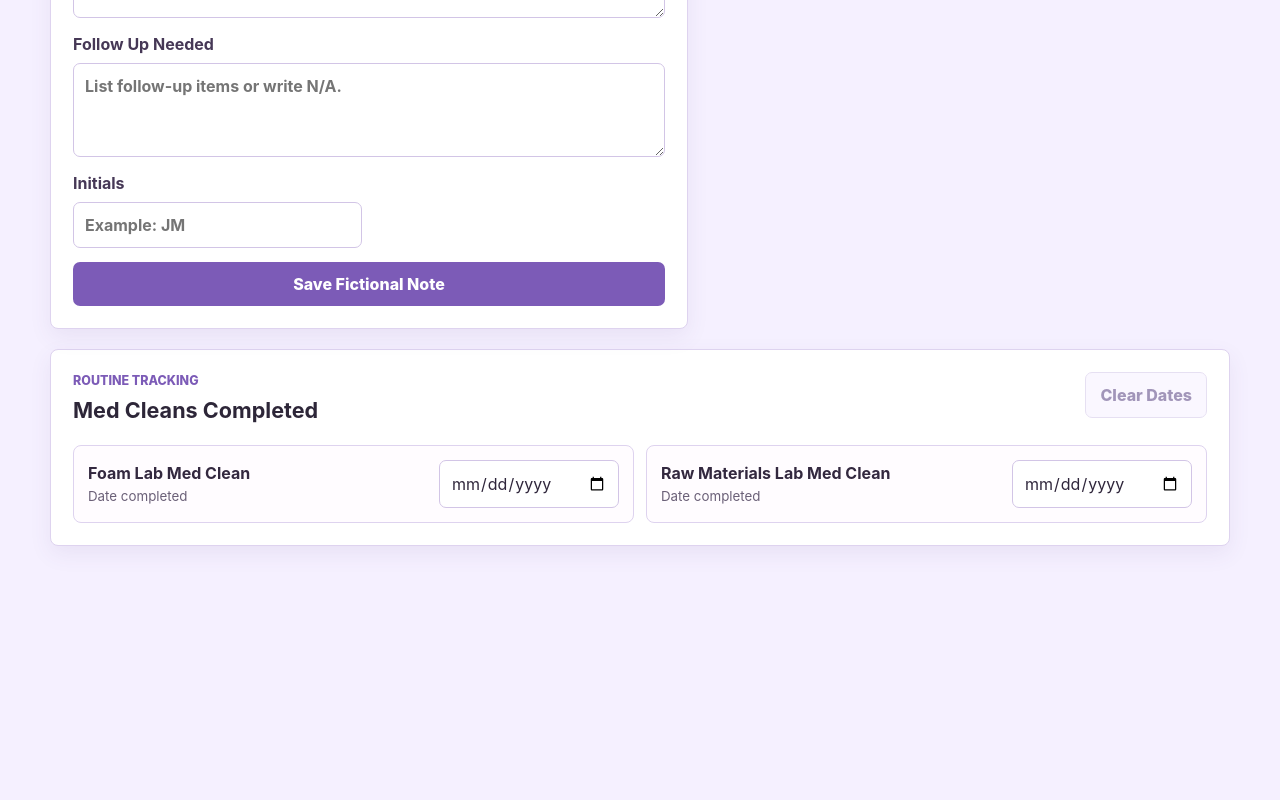
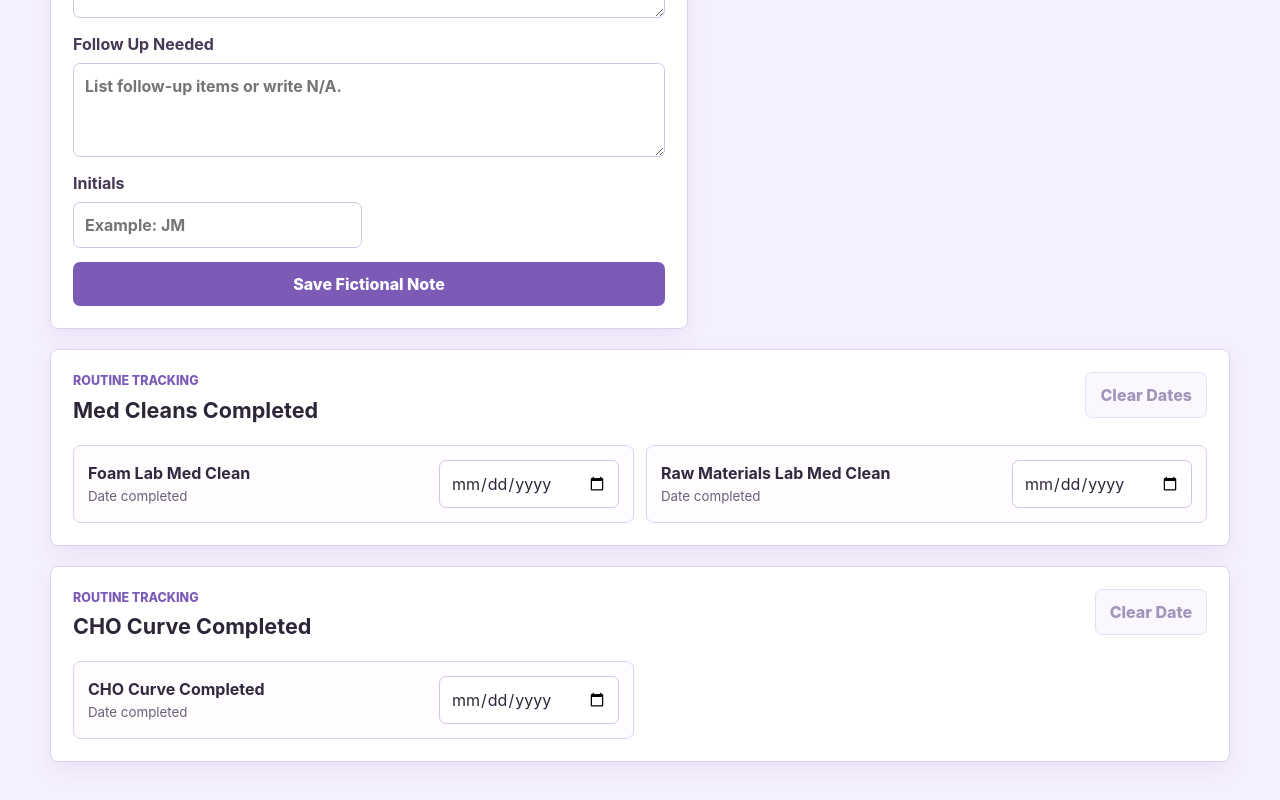
Before and after one commit to jodymichaud/ai-foundations-part-2, a React (Vite) app in the folder ai-lab-notes/: page / in a window 1280 px wide. Shown: the part 1790-2590 px from the top of the page. Before the commit the page ends 2404 px from the top, so only its background shows below. Built offline with nearby package versions, Linux system fonts and the light colour scheme.

Commit message:
Add CHO curve completed tracker

```diff
--- a/ai-lab-notes/src/main.jsx
+++ b/ai-lab-notes/src/main.jsx
@@ -15,6 +15,10 @@ const initialForm = {
 const initialMedCleanDates = {
   foamLab: '',
   rawMaterialsLab: '',
+};
+
+const initialChoCurveDate = {
+  date: '',
 };
 
 const monthNames = [
@@ -49,6 +53,9 @@ function App() {
   const [medCleanDates, setMedCleanDates] = useState(() =>
     loadFromStorage('ai-lab-med-clean-dates', initialMedCleanDates),
   );
+  const [choCurveDate, setChoCurveDate] = useState(() =>
+    loadFromStorage('ai-lab-cho-curve-date', initialChoCurveDate),
+  );
   const [calendarDate, setCalendarDate] = useState(() => new Date());
   const [calendarTasks, setCalendarTasks] = useState(() =>
     loadFromStorage('ai-lab-calendar-tasks', {}),
@@ -69,6 +76,13 @@ function App() {
       JSON.stringify(medCleanDates),
     );
   }, [medCleanDates]);
+
+  useEffect(() => {
+    localStorage.setItem(
+      'ai-lab-cho-curve-date',
+      JSON.stringify(choCurveDate),
+    );
+  }, [choCurveDate]);
 
   useEffect(() => {
     localStorage.setItem(
@@ -159,6 +173,14 @@ function App() {
 
   function clearMedCleanDates() {
     setMedCleanDates(initialMedCleanDates);
+  }
+
+  function updateChoCurveDate(event) {
+    setChoCurveDate({ date: event.target.value });
+  }
+
+  function clearChoCurveDate() {
+    setChoCurveDate(initialChoCurveDate);
   }
 
   function goToPreviousMonth() {
@@ -550,6 +572,38 @@ function App() {
         </div>
       </section>
 
+      <section className="card">
+        <div className="section-heading">
+          <div>
+            <p className="eyebrow">Routine tracking</p>
+            <h2>CHO Curve Completed</h2>
+          </div>
+          <button
+            className="secondary-button"
+            type="button"
+            onClick={clearChoCurveDate}
+            disabled={choCurveDate.date === ''}
+          >
+            Clear Date
+          </button>
+        </div>
+
+        <div className="med-clean-list">
+          <label className="med-clean-item">
+            <span>
+              <strong>CHO Curve Completed</strong>
+              <small>Date completed</small>
+            </span>
+            <input
+              type="date"
+              name="choCurveDate"
+              value={choCurveDate.date}
+              onChange={updateChoCurveDate}
+            />
+          </label>
+        </div>
+      </section>
+
     </main>
   );
 }
```
Also changed, not shown: 1 other file (tests, documents, lock files or other folders).
